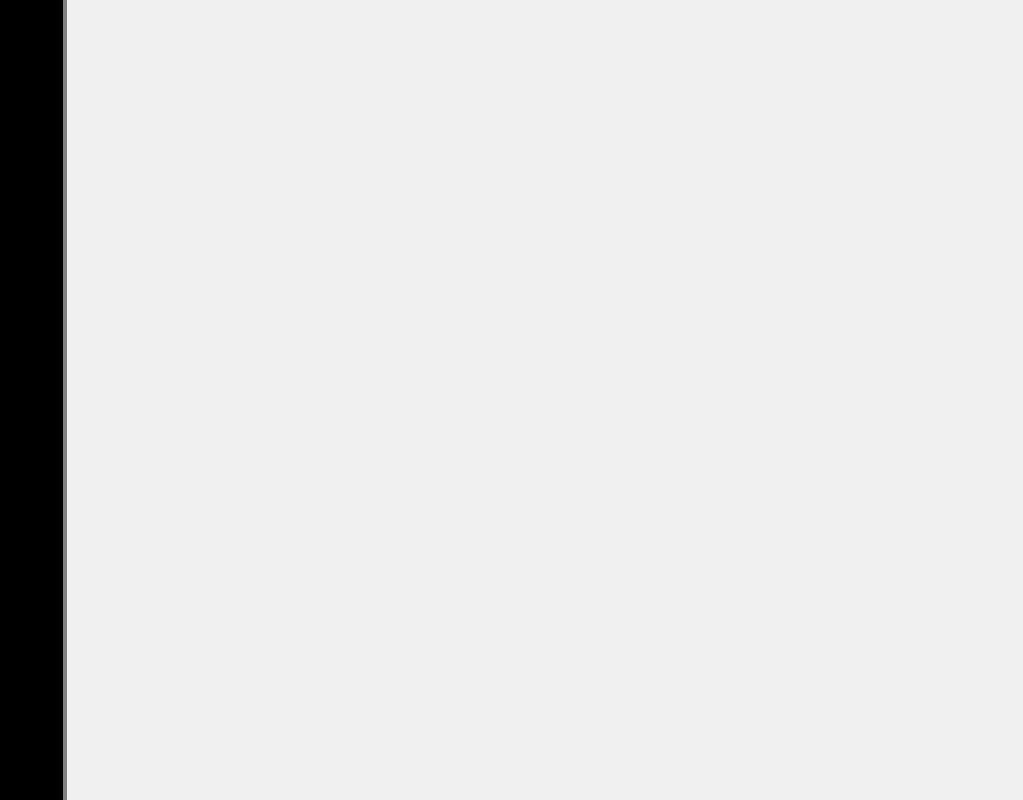
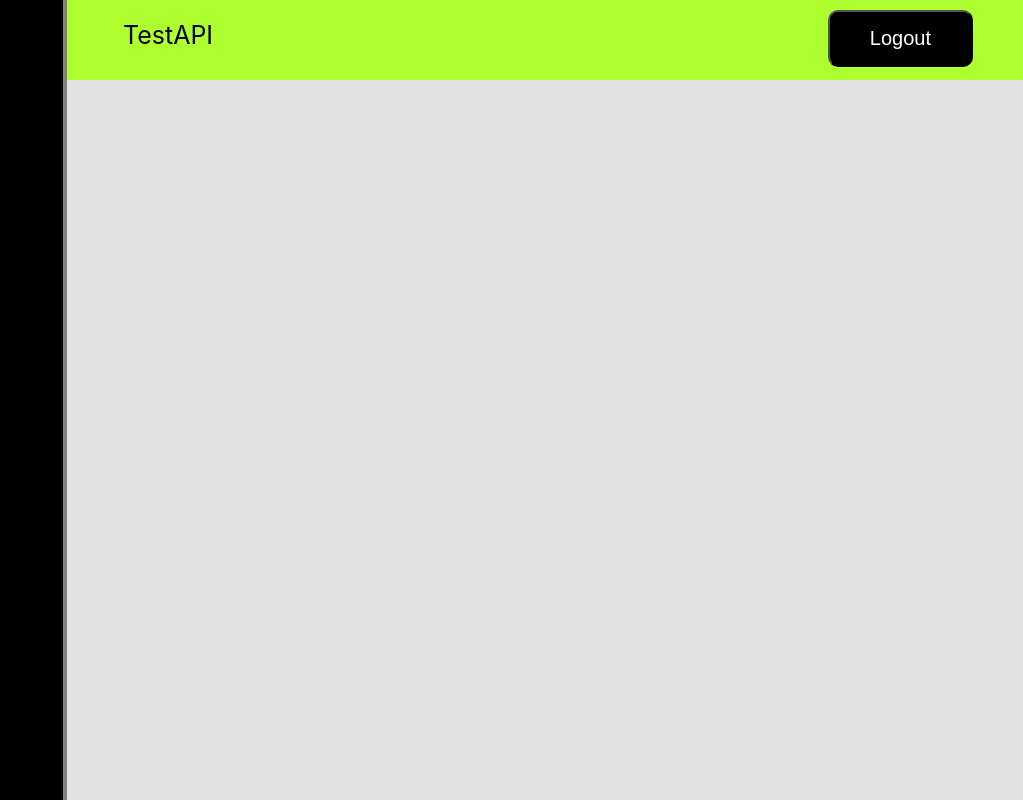
Before and after one commit to rakshit512002/TestAPI, a Next.js app in the folder Frontend/testapi/: page /main in a window 1280 px wide. Shown: the whole page, without its empty margins (257-1280 px from the left). Built offline with nearby package versions, Linux system fonts and the light colour scheme.

Commit message:
style adjustments to authorization

```diff
--- /dev/null
+++ b/Frontend/testapi/pages/navbar.js
@@ -0,0 +1,6 @@
+export default function Navbar()
+{
+    return <div className="navbar">TestAPI
+    <button className="btn2">Logout</button></div>;
+
+}
--- a/Frontend/testapi/pages/right.js
+++ b/Frontend/testapi/pages/right.js
@@ -1,8 +1,9 @@
+import Navbar from "./navbar";
 export default function Right()
 {
    return <>
 
-   <div id="Right" className="Right"></div>
+   <div id="Right" className="Right"><Navbar></Navbar></div>
 
    </>
 }
--- a/Frontend/testapi/styles/main.css
+++ b/Frontend/testapi/styles/main.css
@@ -23,16 +23,29 @@ display: flex;
 }
 .Right
 {
-
-
+    display :flex;
+    height: auto;
     flex-grow: 100;
    overflow: hidden;
-    background-color: rgb(240,240,240);
+    background-color: rgb(225,225,225);
 }
-.authbody
+.navbar
 {
-    background-color: rgb(225,225,225);
-    width: 400px;
-    padding: 100px;
-    height :auto;
+   background-color: greenyellow ;
+    padding: 20px 50px 20px 60px;
+    height:10%;
+    width:100%;
+    font-size: 25px;
 }
+.btn2
+{
+    float: right;
+    position: relative;
+    top:-10px;
+    padding: 15px 40px 15px 40px;
+    background-color:black;
+    border-radius: 10px;
+    font-size: 20px;
+    color:white;
+    cursor: pointer;
+}
```
Also changed, not shown: Frontend/testapi/package.json (+4 -3 lines), Frontend/testapi/pages/form1.js (+8 -2 lines), Frontend/testapi/pages/form2.js (+7 -1 lines), 1 other file (tests, documents, lock files or other folders).
